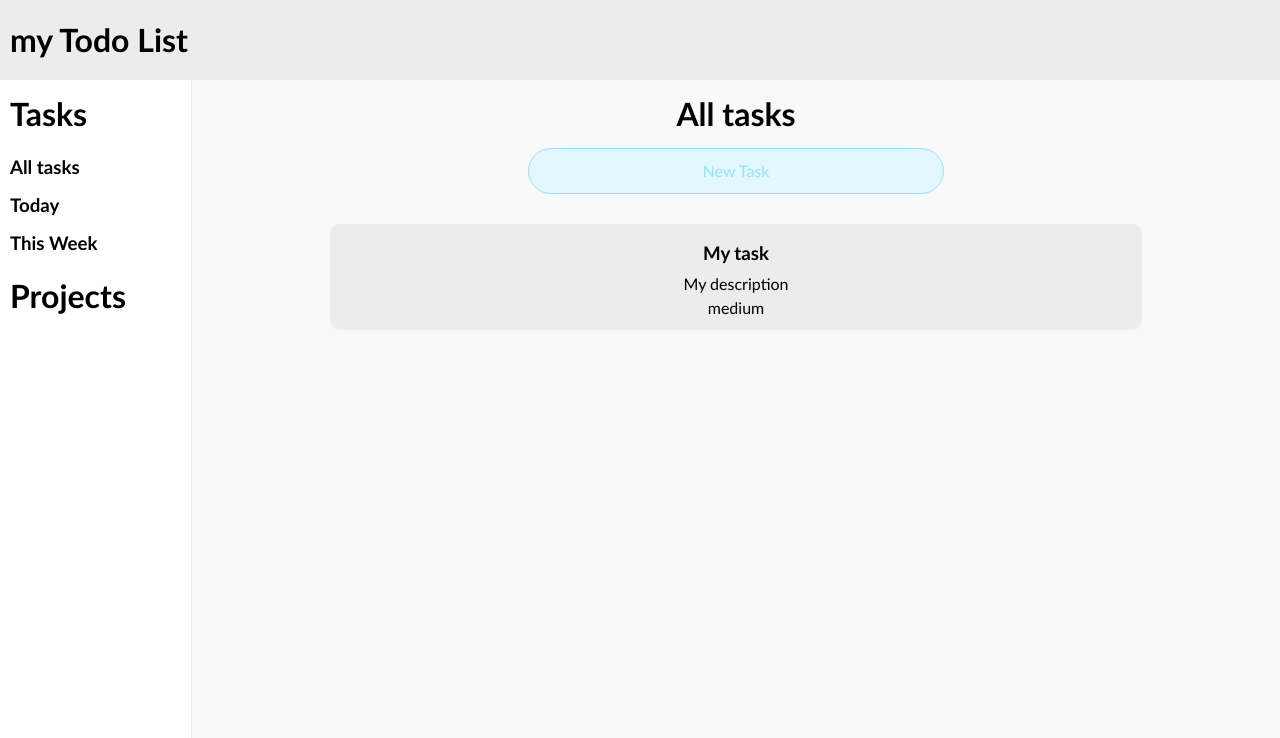
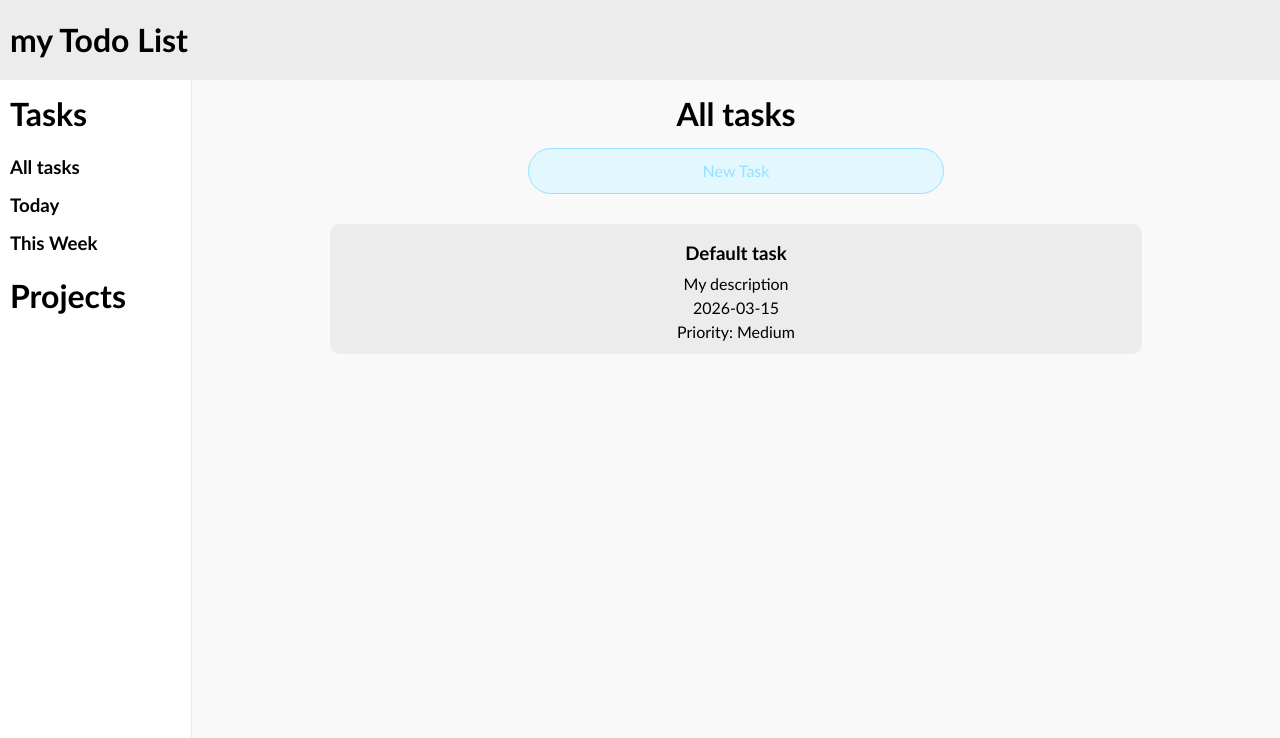
Before and after one commit to SuperThinou/todo-list, a website built with webpack: page src/index.html in a window 1280 px wide. Shown: the top 738 px of the page. Built offline with nearby package versions, Linux system fonts and the light colour scheme.

Commit message:
Added date to todos

```diff
--- a/src/dom.js
+++ b/src/dom.js
@@ -46,9 +46,10 @@ addBtn.addEventListener("click", () => {
 export function getFormValues() {
   const title = form.querySelector("#title").value;
   const description = form.querySelector("#description").value;
-  const dueDate = "2027-03-15";
+  const dueDate = form.querySelector("#dueDate").value;
   const priority = form.querySelector('input[name="priority"]:checked')?.value;
 
+  console.log(dueDate.value);
   return { title, description, dueDate, priority };
 }
 
@@ -57,12 +58,15 @@ export function displayTodoDom(todo) {
   todoContainer.classList.add("todo-container");
   const title = document.createElement("h3");
   const description = document.createElement("p");
+  const dueDate = document.createElement("p");
   const priority = document.createElement("p");
 
   title.textContent = todo.title;
   description.textContent = todo.description;
-  priority.textContent = todo.priority;
+  dueDate.textContent = todo.dueDate;
+  priority.textContent = "Priority: " + todo.priority;
 
-  todoContainer.append(title, description, priority);
+  console.log(dueDate);
+  todoContainer.append(title, description, dueDate, priority);
   allTodosContainer.append(todoContainer);
 }
--- a/src/index.html
+++ b/src/index.html
@@ -51,15 +51,17 @@
             <textarea id="description" name="description" placeholder="Description (optional)"
                 aria-label="task description" maxlength="400" /></textarea>
 
+            <input type="date" id="dueDate" name="dueDate" required>
+
             <fieldset>
                 <legend>Priority</legend>
-                <input type="radio" id="low" value="low" name="priority">
+                <input type="radio" id="low" value="Low" name="priority">
                 <label for="low">Low</label>
 
-                <input type="radio" id="medium" value="medium" name="priority">
+                <input type="radio" id="medium" value="Medium" name="priority">
                 <label for=" medium">Medium</label>
 
-                <input type="radio" id="high" value="high" name="priority">
+                <input type="radio" id="high" value="High" name="priority">
                 <label for=" high">High</label>
             </fieldset>
 
--- a/src/main.js
+++ b/src/main.js
@@ -5,10 +5,10 @@ import { displayTodoDom } from "./dom";
 
 // Default todo and project
 const defaultTodo = new Todo({
-  title: "My task",
+  title: "Default task",
   description: "My description",
   dueDate: "2026-03-15",
-  priority: "medium",
+  priority: "Medium",
 });
 const defaultProject = new Project("Default project");
 defaultProject.addTodo({
```
